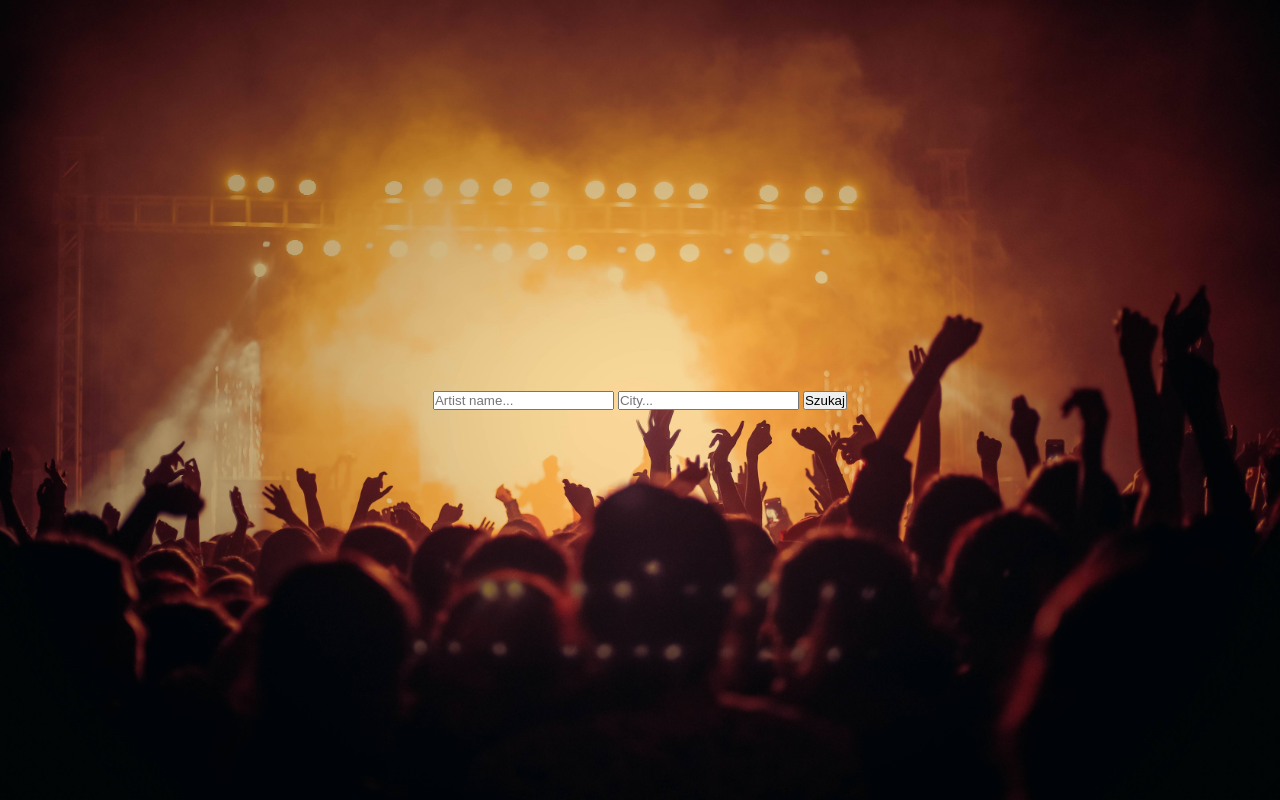
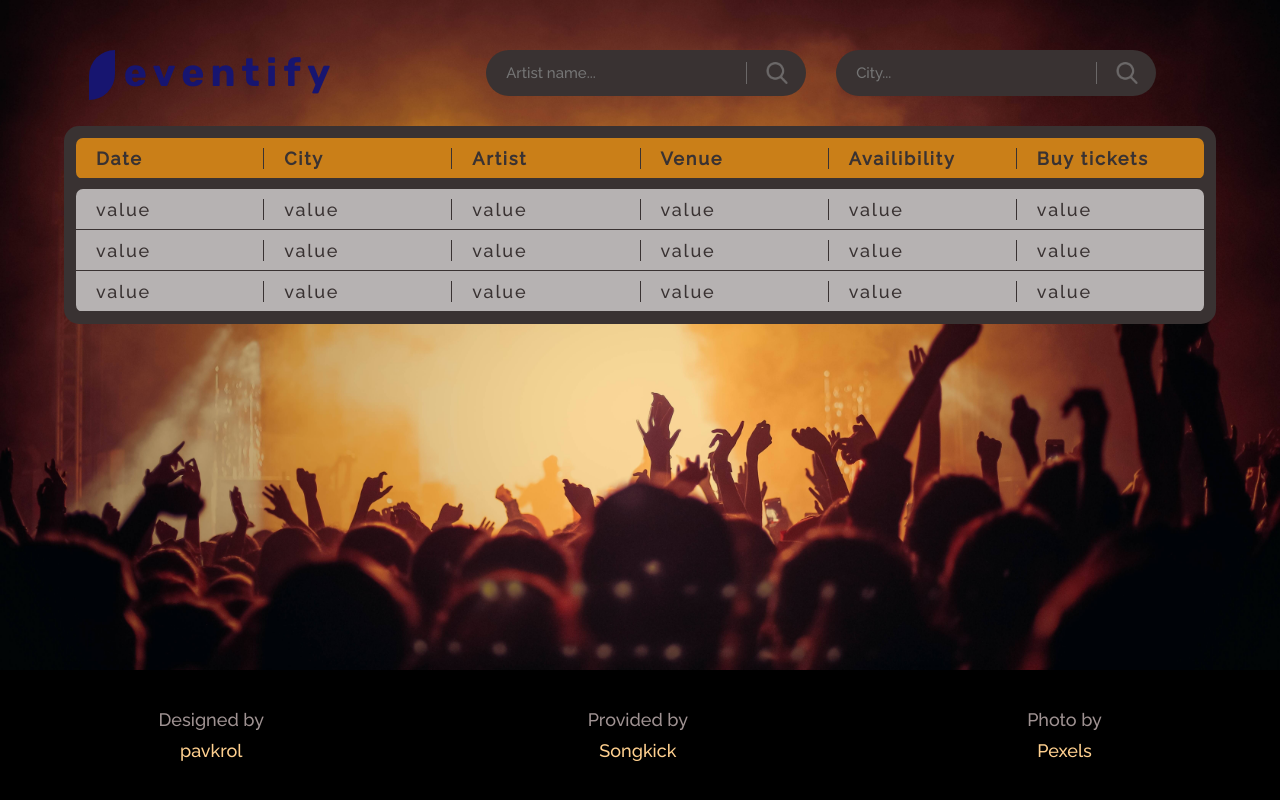
Before and after one commit to pavkrol/music-events-search, a plain HTML site: page search.html in a window 1280 px wide. Drawn offline with Linux system fonts and the light colour scheme.

Commit message:
search page design done - desktop only

```diff
--- a/search.html
+++ b/search.html
@@ -1,21 +1,107 @@
 <!DOCTYPE html>
 <html>
   <head>
-    <meta charset="utf-8">
-    <meta http-equiv="X-UA-Compatible" content="IE=edge">
-    <title>Page Title</title>
-    <meta name="viewport" content="width=device-width, initial-scale=1">
-    <link rel="stylesheet" type="text/css" media="screen" href="style.css">
-    <link href="https://fonts.googleapis.com/css?family=Raleway:500|Rubik:700" rel="stylesheet">
+    <meta charset="utf-8" />
+    <meta http-equiv="X-UA-Compatible" content="IE=edge" />
+    <title>Eventify - search</title>
+    <meta name="viewport" content="width=device-width, initial-scale=1" />
+    <link rel="stylesheet" type="text/css" media="screen" href="style.css" />
+    <link
+      rel="stylesheet"
+      type="text/css"
+      media="screen"
+      href="style_search.css"
+    />
+    <link
+      href="https://fonts.googleapis.com/css?family=Raleway:500|Rubik:700"
+      rel="stylesheet"
+    />
   </head>
   <body>
-    <div id="search-results" class=search-results>
+    <section class="main-container main-container--search">
+      <h1 class="main-container__title main-container__title--search">
+        eventify
+      </h1>
       <form class="search-form">
-            <input id="search-artist" type="text" name="search-artist" placeholder="Artist name...">
-            <input id="search-city" type="text" name="search-city" placeholder="City...">
-            <button id="submit-button" type="submit" name="search-submit">Szukaj</button>
+        <div class="search-form__input-wrapper">
+          <input
+            id="search-artist"
+            type="text"
+            name="search-artist"
+            placeholder="Artist name..."
+          />
+          <button
+            id="submit-artist"
+            class="search-button"
+            type="submit"
+            name="submit-artist"
+          ></button>
+        </div>
+        <div class="search-form__input-wrapper">
+          <input
+            id="search-city"
+            type="text"
+            name="search-city"
+            placeholder="City..."
+          />
+          <button
+            id="submit-city"
+            class="search-button"
+            type="submit"
+            name="submit-city"
+          ></button>
+        </div>
       </form>
-    </div>
+      <table class="search-results">
+        <thead>
+          <tr>
+            <th>Date</th>
+            <th>City</th>
+            <th>Artist</th>
+            <th>Venue</th>
+            <th>Availibility</th>
+            <th>Buy tickets</th>
+          </tr>
+        </thead>
+        <tbody>
+          <tr>
+            <td>value</td>
+            <td>value</td>
+            <td>value</td>
+            <td>value</td>
+            <td>value</td>
+            <td>value</td>
+          </tr>
+          <tr>
+            <td>value</td>
+            <td>value</td>
+            <td>value</td>
+            <td>value</td>
+            <td>value</td>
+            <td>value</td>
+          </tr>
+          <tr>
+            <td>value</td>
+            <td>value</td>
+            <td>value</td>
+            <td>value</td>
+            <td>value</td>
+            <td>value</td>
+          </tr>
+        </tbody>
+      </table>
+    </section>
+    <footer class="footer">
+      <p class="footer__item">
+        Designed by <a href="https://github.com/pavkrol">pavkrol</a>
+      </p>
+      <p class="footer__item">
+        Provided by <a href="https://www.songkick.com">Songkick</a>
+      </p>
+      <p class="footer__item">
+        Photo by <a href="https://www.pexels.com">Pexels</a>
+      </p>
+    </footer>
   </body>
   <script src="scripts.js"></script>
 </html>
--- a/style.css
+++ b/style.css
@@ -1,8 +1,8 @@
 :root {
   --main-color: #171570;
-    --secondary-color: #118A59;
-    --text-dark: #9F9292;
-    --links: #FFD08F;
+  --secondary-color: #118a59;
+  --text-dark: #9f9292;
+  --links: #ffd08f;
 }
 
 * {
@@ -10,7 +10,10 @@
   padding: 0;
 }
 
-a, a:link, a:active, a:hover {
+a,
+a:link,
+a:active,
+a:hover {
   text-decoration: none;
   color: inherit;
 }
@@ -21,26 +24,20 @@ body {
   box-sizing: border-box;
 }
 
-.search-results {
-    height: 100vh;
-    display: flex;
-    justify-content: center;
-    align-items: center;
-}
-
 .main-container {
   display: flex;
   flex-direction: column;
-    height: calc(100vh - 130px);
-    padding-left: 20%;
+  height: calc(100vh - 280px);
+  padding: 150px 0 0 20% ;
   color: var(--main-color);
+
 }
 
 .main-container__title {
-    font-family: 'Rubik', sans-serif;
+  font-family: "Rubik", sans-serif;
   font-size: 72px;
   letter-spacing: 0.16em;
-    margin: 15% 0 0 50px;
+  margin-left: 50px;
   position: relative;
 }
 
@@ -58,7 +55,7 @@ body {
 
 .main-container__subtitle {
   padding-top: 20px;
-    font-family: 'Raleway', sans-serif;
+  font-family: "Raleway", sans-serif;
   font-size: 24px;
   letter-spacing: 0.09em;
 }
@@ -69,7 +66,7 @@ body {
   background: var(--secondary-color);
   border-radius: 30px;
   text-transform: uppercase;
-    font-family: 'Raleway', sans-serif;
+  font-family: "Raleway", sans-serif;
   font-size: 21px;
   letter-spacing: 0.25em;
   text-align: center;
@@ -84,7 +81,7 @@ body {
   display: flex;
   flex-direction: column;
   flex-wrap: wrap;
-    font-family: 'Raleway', sans-serif;
+  font-family: "Raleway", sans-serif;
   font-size: 18px;
 }
 
--- /dev/null
+++ b/style_search.css
@@ -0,0 +1,120 @@
+.main-container__title--search {
+  font-size: 39px;
+  margin: 0;
+}
+
+.main-container__title--search:before {
+  height: 50px;
+  width: 26px;
+  left: -35px;
+  top: 0;
+}
+
+.main-container--search {
+    display: flex;
+    justify-content: space-around;
+    flex-direction: row;
+    padding: 50px 5% 0 5%;
+    height: calc(100vh - 180px);
+    flex-wrap: wrap;
+    align-content: flex-start;
+}
+
+.search-form__input-wrapper {
+    width: 320px;
+    height: 46px;
+    background-color: #393232;
+    border-radius: 23px;
+    margin-left: 30px;
+    display: flex;
+    justify-content: space-between;
+    align-items: center;
+}
+
+.search-form {
+    display: flex;
+}
+
+.search-form__input-wrapper input {
+    background-color: transparent;
+    color: #6B6868;
+    padding-left: 20px;
+    font-family: "Raleway", sans-serif;
+    font-size: 15px;
+    border: none;
+}
+
+.search-form__input-wrapper button {
+    width: 60px;
+    height: 22px;
+    background-color: transparent;
+    border: none;
+    background-image: url("IMG/search.png");
+    background-size: contain;
+    background-position: center;
+    background-repeat: no-repeat;
+    border-left: 1px solid #6B6868;
+    cursor: pointer;
+}
+
+.search-form__input-wrapper button:hover {
+    background-image: url("IMG/search_white.png");
+}
+
+.search-results {
+    margin-top: 30px;
+    width: 100%;
+    background-color: #393232;
+    border-radius: 15px;
+    color: #393232;
+    font-family: "Raleway", sans-serif;
+    font-size: 18px;
+    font-weight: 400;
+    letter-spacing: 0.1em;
+}
+
+.search-results thead {
+    margin: 10px;
+    display: flex;
+    background-color: #CA7F18;
+    border-radius: 7px;
+}
+
+.search-results tbody {
+    background-color: #B6B2B2;
+    margin: 10px;
+    display: flex;
+    border-radius: 7px;
+    flex-wrap: wrap;
+
+}
+
+.search-results tr {
+    flex-basis: 100%;
+    display: flex;
+    height: 40px;
+    align-items: center;
+    border-bottom: 1px solid #393232;
+}
+
+.search-results th {
+    flex: 1;
+    text-align: left;
+    padding-left: 20px;
+    border-right: 1px solid #393232;
+}
+
+.search-results td{
+    flex: 1;
+    text-align: left;
+    padding-left: 20px;
+    font-family: "Raleway", sans-serif;
+    font-size: 18px;
+    font-weight: 400;
+    letter-spacing: 0.1em;
+    border-right: 1px solid #393232;
+}
+
+.search-results th:last-child, .search-results td:last-child {
+    border-right: none;
+}
```
Also changed, not shown: index.html (+14 -93 lines), IMG/search.png (added), IMG/search_white.png (added). Lines whose indentation alone changed are shown as unchanged.
